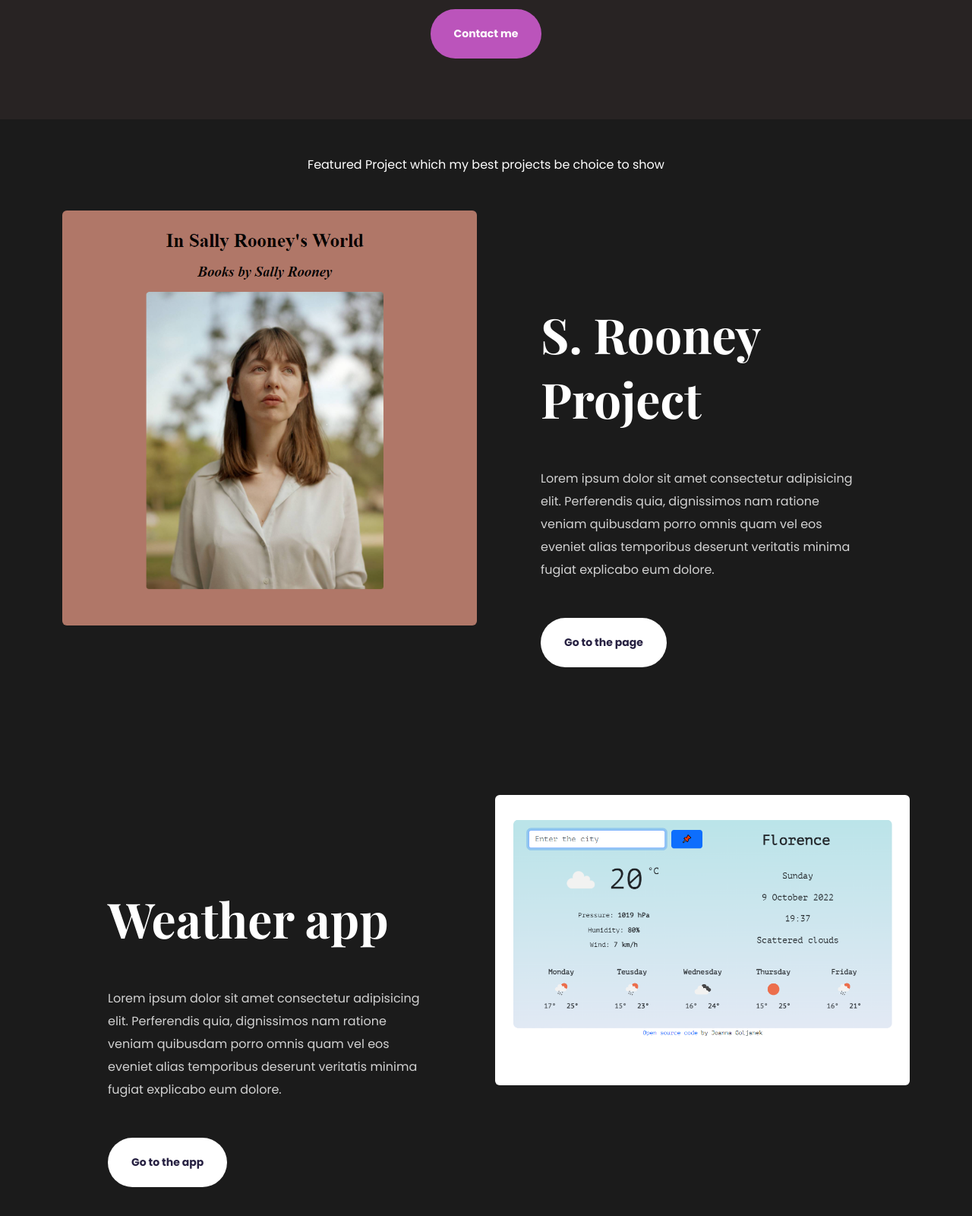
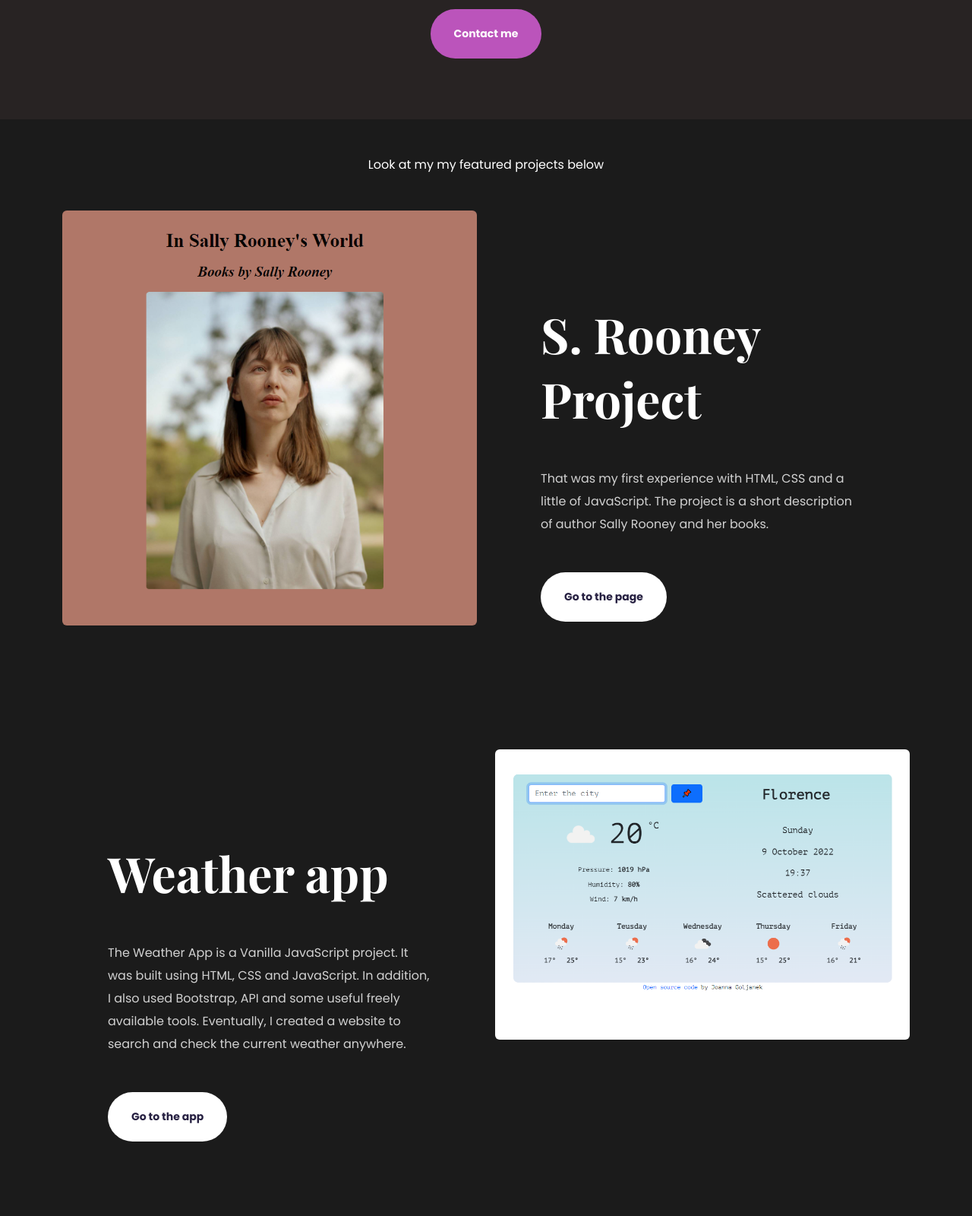
Before and after one commit to Blueberryplanet/portfolio-project, a plain HTML site: page index.html in a window 1280 px wide. Shown: the part 424-2024 px from the top of the page at 76% size. Drawn offline with nearby package versions, Linux system fonts and the light colour scheme.

Commit message:
Changed descriptions and added links

```diff
--- a/index.html
+++ b/index.html
@@ -72,9 +72,7 @@
       </div>
     </div>
     <div class="container">
-      <p class="text-center m-5">
-        Featured Project which my best projects be choice to show
-      </p>
+      <p class="text-center m-5">Look at my my featured projects below</p>
       <div class="row">
         <div class="col d-none d-lg-block">
           <img
@@ -87,15 +85,15 @@
           <div class="project-description">
             <h2 class="mb-5">S. Rooney Project</h2>
             <p class="mb-5 description-text">
-              Lorem ipsum dolor sit amet consectetur adipisicing elit.
-              Perferendis quia, dignissimos nam ratione veniam quibusdam porro
-              omnis quam vel eos eveniet alias temporibus deserunt veritatis
-              minima fugiat explicabo eum dolore.
+              That was my first experience with HTML, CSS and a little of
+              JavaScript. The project is a short description of author Sally
+              Rooney and her books.
             </p>
             <a
-              href="/work.html"
+              href="https://comfy-malabi-7c65b4.netlify.app"
               class="btn link-btn"
               title="Sally Ronney Project"
+              target="_blank"
               >Go to the page</a
             >
           </div>
@@ -106,12 +104,17 @@
           <div class="project-description">
             <h2 class="mb-5">Weather app</h2>
             <p class="mb-5 description-text">
-              Lorem ipsum dolor sit amet consectetur adipisicing elit.
-              Perferendis quia, dignissimos nam ratione veniam quibusdam porro
-              omnis quam vel eos eveniet alias temporibus deserunt veritatis
-              minima fugiat explicabo eum dolore.
+              The Weather App is a Vanilla JavaScript project. It was built
+              using HTML, CSS and JavaScript. In addition, I also used
+              Bootstrap, API and some useful freely available tools. Eventually,
+              I created a website to search and check the current weather
+              anywhere.
             </p>
-            <a href="/work.html" class="btn link-btn" title="Weather Project"
+            <a
+              href="https://aquamarine-custard-caba2e.netlify.app"
+              class="btn link-btn"
+              title="Weather Project"
+              target="_blank"
               >Go to the app</a
             >
           </div>
```
Also changed, not shown: about.html (+5 -4 lines), work.html (+13 -1 lines).
